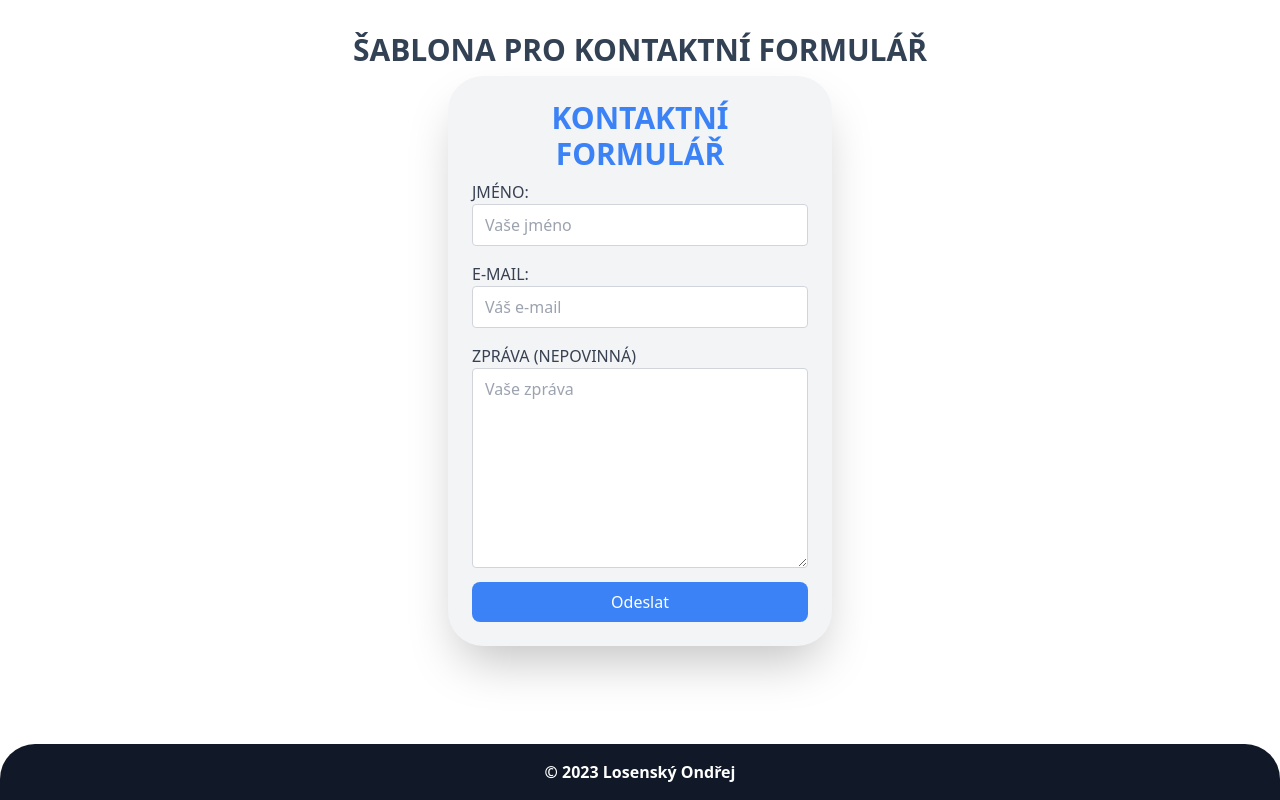
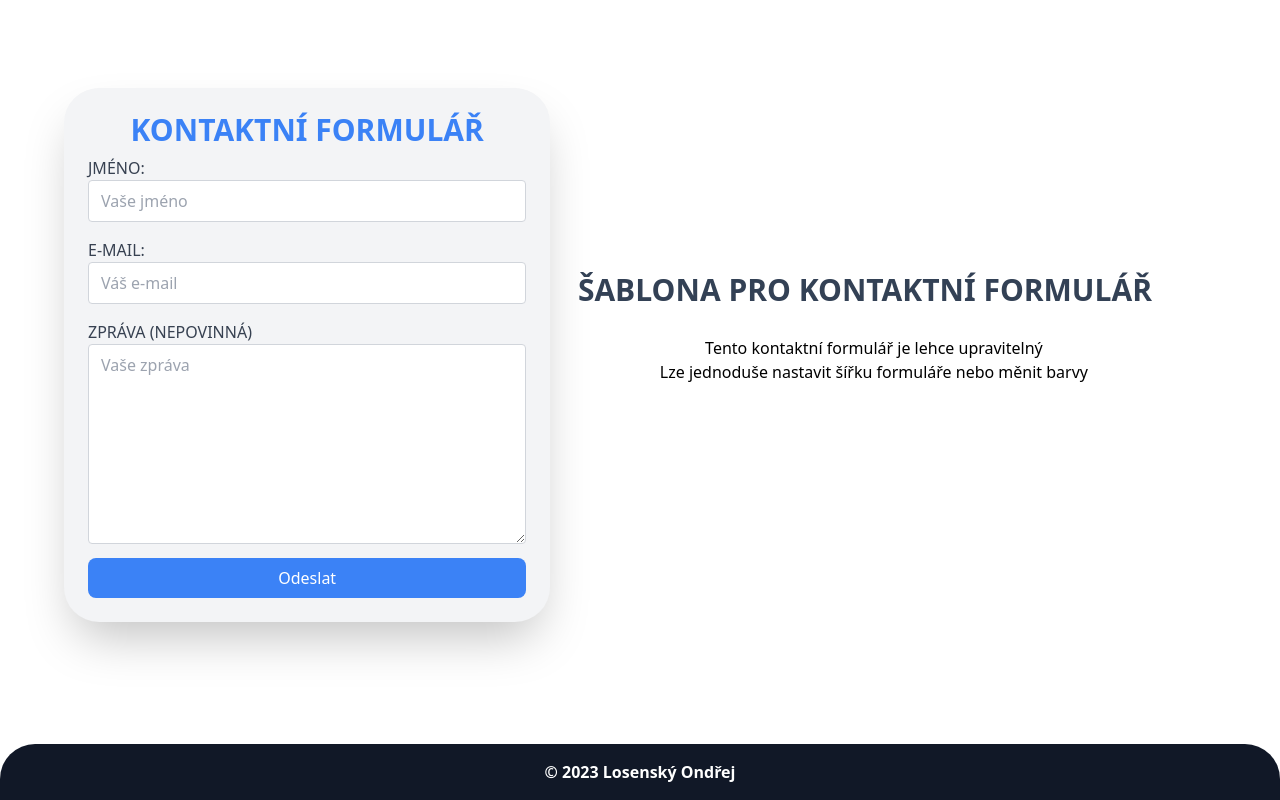
Before and after one commit to OndrejLosensky/email-contact-form, a React (Create React App) app in the folder client/: page / in a window 1280 px wide. Built offline with nearby package versions, Linux system fonts and the light colour scheme.

Commit message:
úprava vzhledu

```diff
--- a/client/src/components/Contact Form/ContactTest.js
+++ b/client/src/components/Contact Form/ContactTest.js
@@ -77,13 +77,18 @@ export default class ContactForm extends Component {
 
         <div>
           <div>
-            <h2 className="text-3xl text-slate-700 font-bold text-center mt-8 uppercase"> šablona pro kontaktní formulář</h2>
+            <h2 className="text-3xl absolute right-0 mr-32 text-slate-700 font-bold text-center mt-48 uppercase"> šablona pro kontaktní formulář</h2>
+            <p className='flex items-center text-center absolute right-0 mr-48 mt-64'>
+              Tento kontaktní formulář je lehce upravitelný <br/>
+              Lze jednoduše nastavit šířku formuláře nebo měnit barvy
+
+            </p>
           </div>
               <div>
 
-                <div className='flex items-center justify-center'>
-                    <div className='bg-gray-100 p-6 rounded-[35px] shadow-2xl duration-300 w-[30%] h-[80%] mt-2'>
-                        <h1 className="text-3xl text-blue-500 font-semibold mb-2 text-center uppercase"> Kontaktní formulář</h1>
+                <div className='flex items-center justify-start ml-16 mt-20'>
+                    <div className='bg-gray-100 p-6 rounded-[35px] shadow-2xl duration-300 w-[40%] h-[80%] mt-2'>
+                        <h1 className="text-3xl text-blue-500 font-bold mb-2 text-center uppercase"> Kontaktní formulář</h1>
 
                         <form onSubmit={this.formSubmit}>
                             <div>
```
